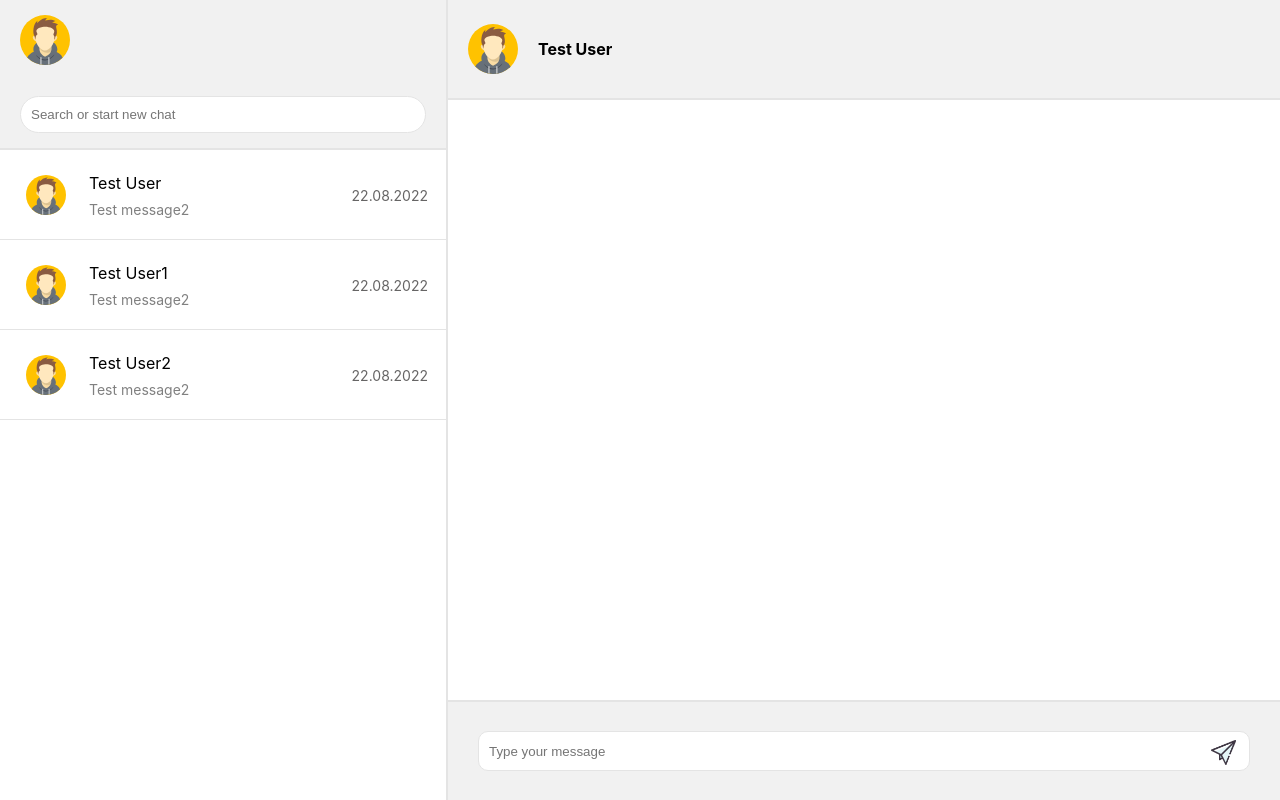
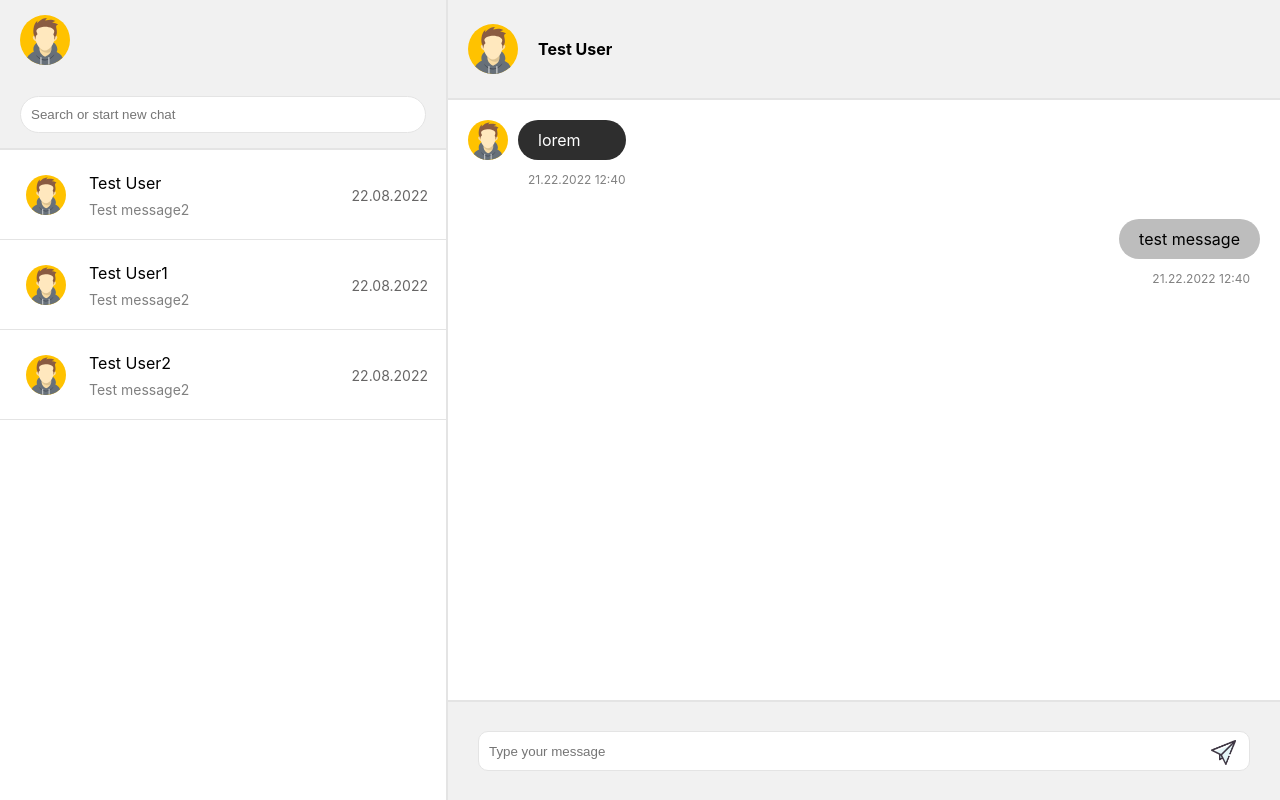
Before and after one commit to yupaziura/test-messenger, a React (Create React App) app: page / in a window 1280 px wide. Built offline with nearby package versions, Linux system fonts and the light colour scheme.

Commit message:
Create message element

```diff
--- a/src/App.js
+++ b/src/App.js
@@ -7,6 +7,7 @@ import SearchPanel from './components/SearchPanel/SearchPanel';
 import ContactsPanel from './components/ContactsPanel/ContactsPanel';
 import ContactPanel from './components/ContactPanel/ContactPanel';
 import InputPanel from './components/InputPanel/InputPanel';
+import MessageList from './components/MessageList/MessageList';
 
 // styles
 import './App.css';
@@ -21,6 +22,7 @@ function App() {
 
       <MessagesWindow>
         <ContactPanel/>
+        <MessageList/>
         <InputPanel/>
       </MessagesWindow>
     </div>
--- /dev/null
+++ b/src/components/Message/Message.js
@@ -0,0 +1,59 @@
+// basic
+import data from '../../db/source.js';
+
+// components
+
+// styles
+import './Message.scss';
+
+const Message = (props) => {
+
+    const bool = true;
+    const {Image} = data[0];
+
+
+    return (
+        <>
+            <div className={bool? 'message_in' : 'message_out'}>
+                <div className="item">
+                    <div className="image">
+                        {bool?
+                            <Image style={{width: '40px', height: '40px'}}/>
+                            :
+                            null
+                        }
+                    </div>
+                    <div className="container">
+                        <div className="block">
+                            lorem
+                        </div>
+                        <div className="date">
+                            <p>21.22.2022 12:40</p>
+                        </div>
+                    </div>
+                </div>
+            </div>
+
+
+            <div className={'message_out'}>
+                <div className="item">
+                    <div className="image">
+
+                    </div>
+                    <div className="container">
+                        <div className="block">
+                            test message
+                        </div>
+                        <div className="date">
+                            <p>21.22.2022 12:40</p>
+                        </div>
+                    </div>
+                </div>
+            </div>
+
+
+        </>
+    )
+}
+
+export default Message;
--- /dev/null
+++ b/src/components/Message/Message.scss
@@ -0,0 +1,60 @@
+.message_in {
+    .item {
+        display: flex;
+        max-width: 400px;
+        align-items: top;
+        margin: 20px;
+    }
+
+    .container {
+        display: flex;
+        flex-direction: column;
+    }
+
+    .image {
+        margin-right: 10px;
+    }
+
+    .block {
+        max-width: 400px;
+        padding: 10px 20px;
+        border-radius: 20px;
+        background-color: rgb(46, 46, 46);
+        color: white;
+    }
+
+    .date {
+        margin-left: 10px;
+        font-size: 12px;
+        color: grey;
+    }
+}
+
+
+.message_out {
+    .item {
+        display: flex;
+        align-items: top;
+        margin: 20px;
+        justify-content: end;
+    }
+
+    .container {
+        display: flex;
+        flex-direction: column;
+    }
+
+    .block {
+        max-width: 400px;
+        padding: 10px 20px;
+        border-radius: 20px;
+        background-color: rgb(189, 189, 189);
+    }
+
+    .date {
+        align-self: end;
+        margin-right: 10px;
+        font-size: 12px;
+        color: grey;
+    }
+}
--- a/src/components/MessageList/MessageList.js
+++ b/src/components/MessageList/MessageList.js
@@ -0,0 +1,23 @@
+// basic
+import data from '../../db/source.js';
+
+// components
+import Message from '../Message/Message.js';
+
+// styles
+import './MessageList.scss';
+
+const MessageList = (props) => {
+
+    const bool = true;
+    const {Image} = data[0];
+
+
+    return (
+        <>
+            <Message/>
+        </>
+    )
+}
+
+export default MessageList;
```
Also changed, not shown: src/components/ChatList/ChatList.js (deleted), src/components/ChatList/ChatList.scss (deleted).
